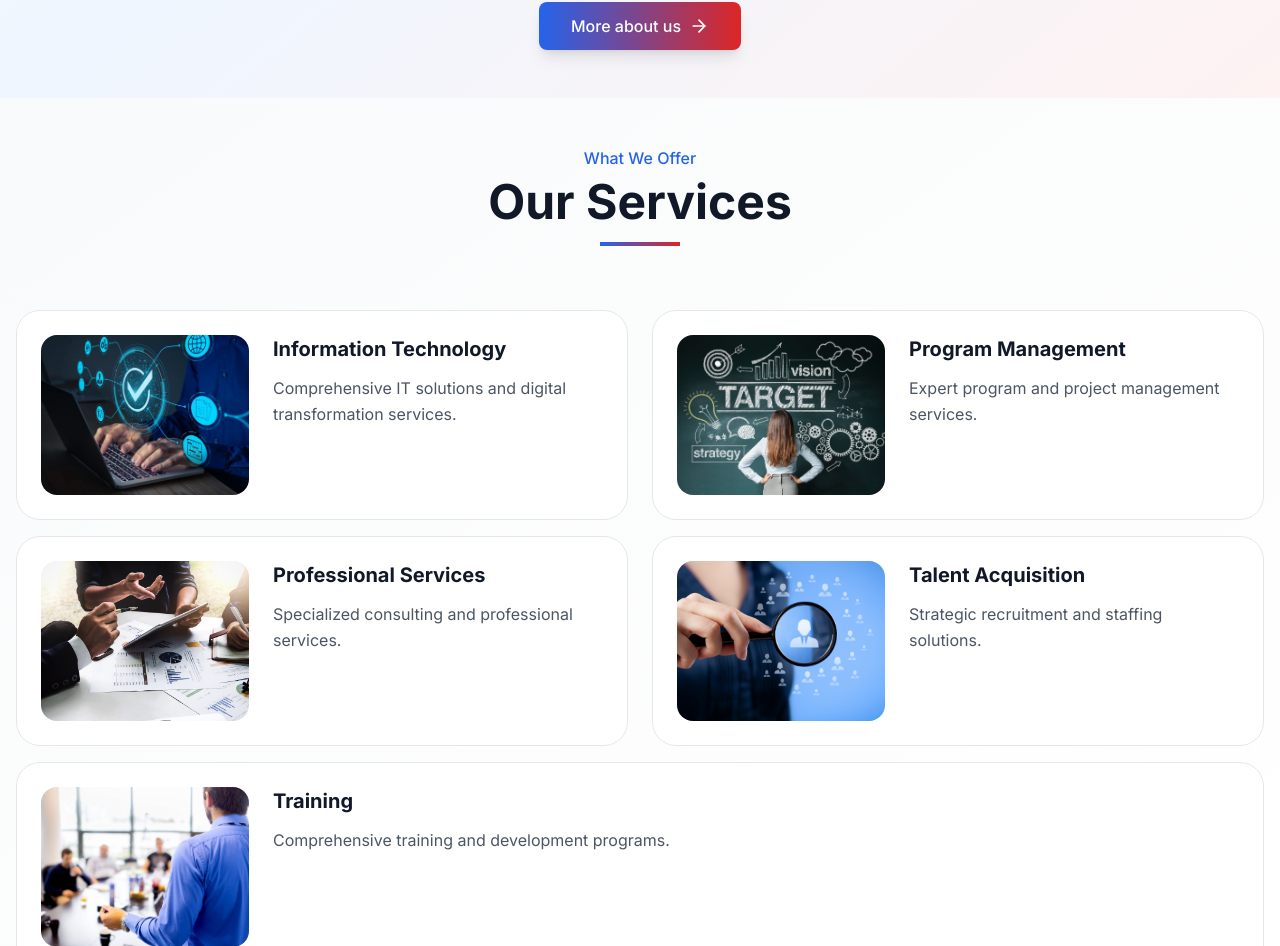
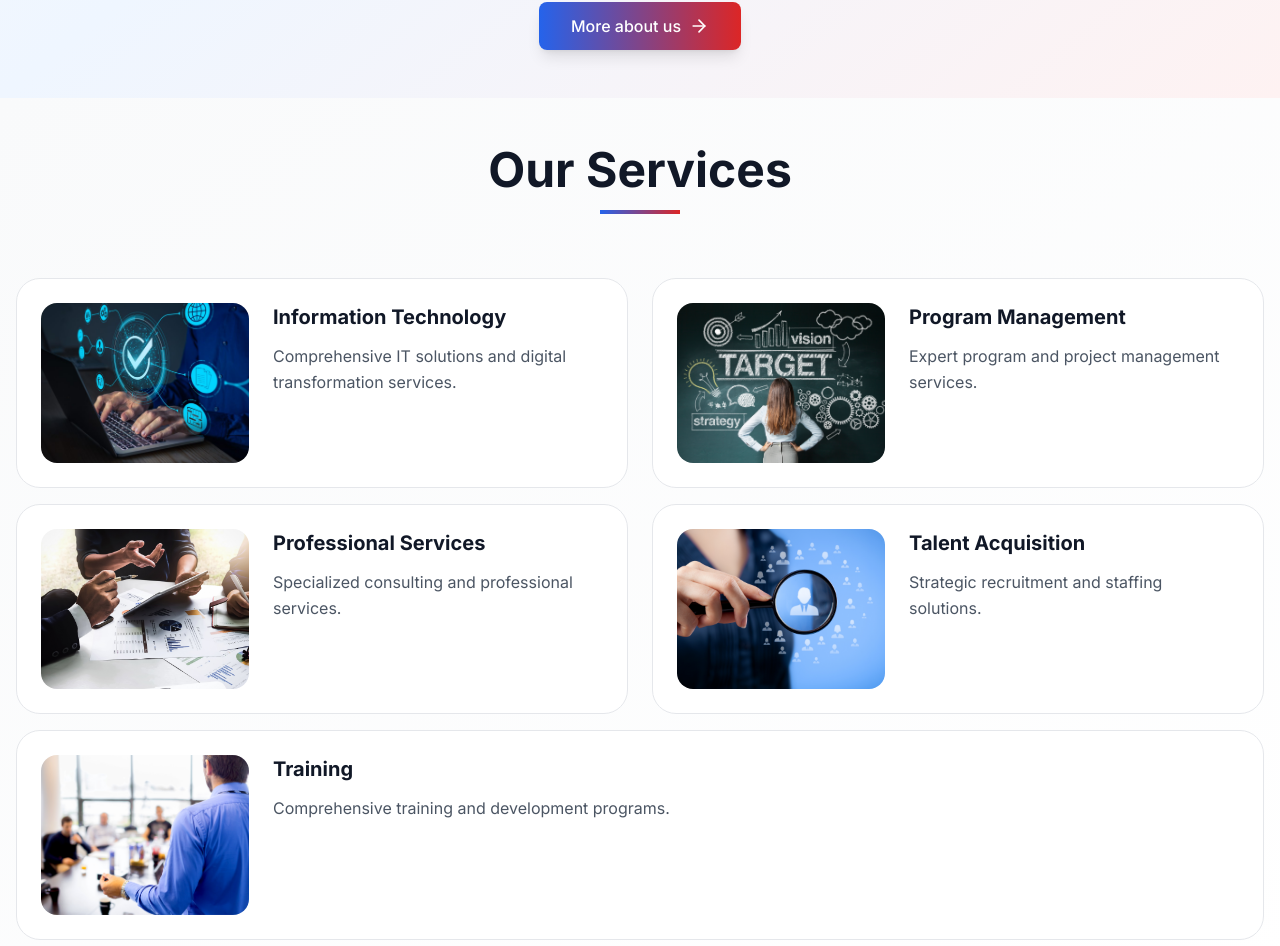
Before and after one commit to net2mulu/tatariy, a Next.js app: page / in a window 1280 px wide. Shown: the part 1738-2684 px from the top of the page. Built offline with nearby package versions, Linux system fonts and the light colour scheme.

Commit message:
Removed What We Offer

```diff
--- a/components/services.tsx
+++ b/components/services.tsx
@@ -95,9 +95,6 @@ export default function Services() {
           transition={{ duration: 0.8 }}
           className="text-center mb-16"
         >
-          <span className="text-blue-600 dark:text-blue-400 font-medium mb-2 block">
-            What We Offer
-          </span>
           <h2 className="text-4xl md:text-5xl font-bold text-gray-900 dark:text-white mb-4">
             Our Services
           </h2>
```
